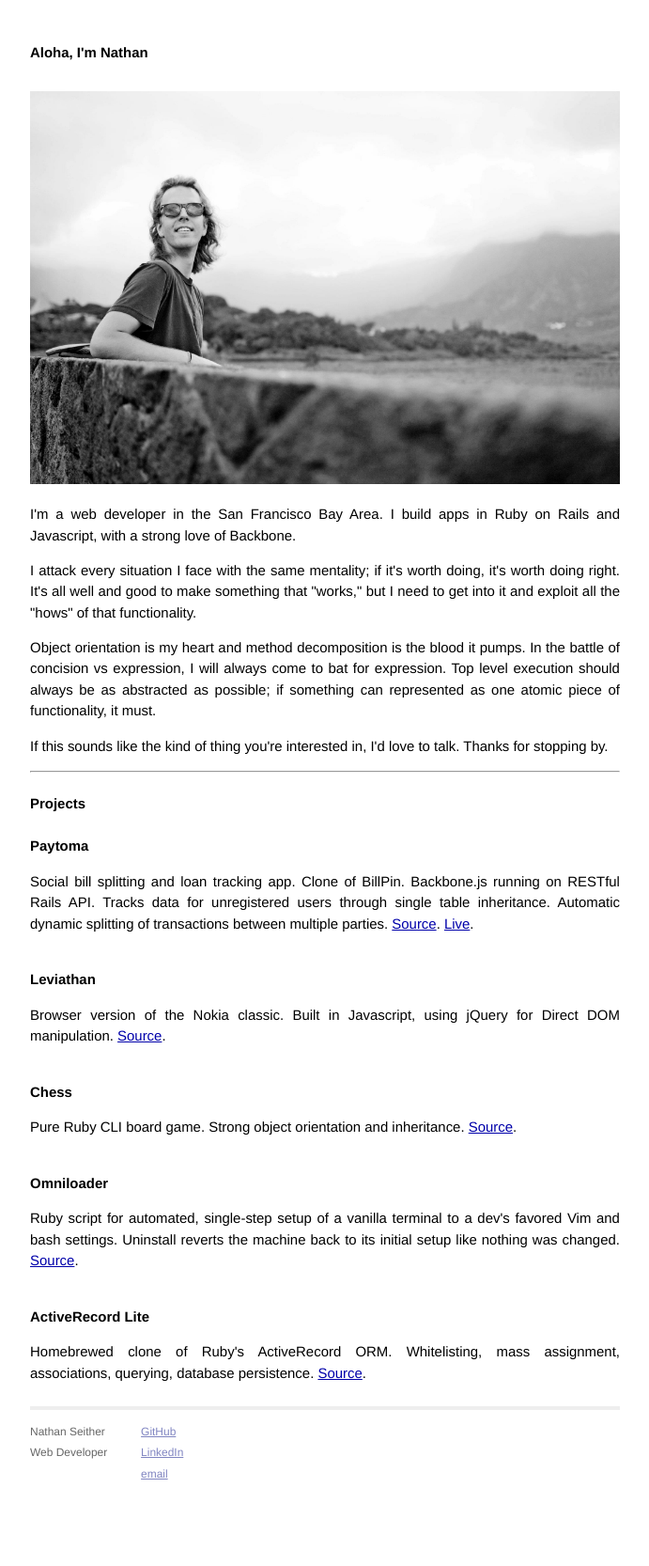
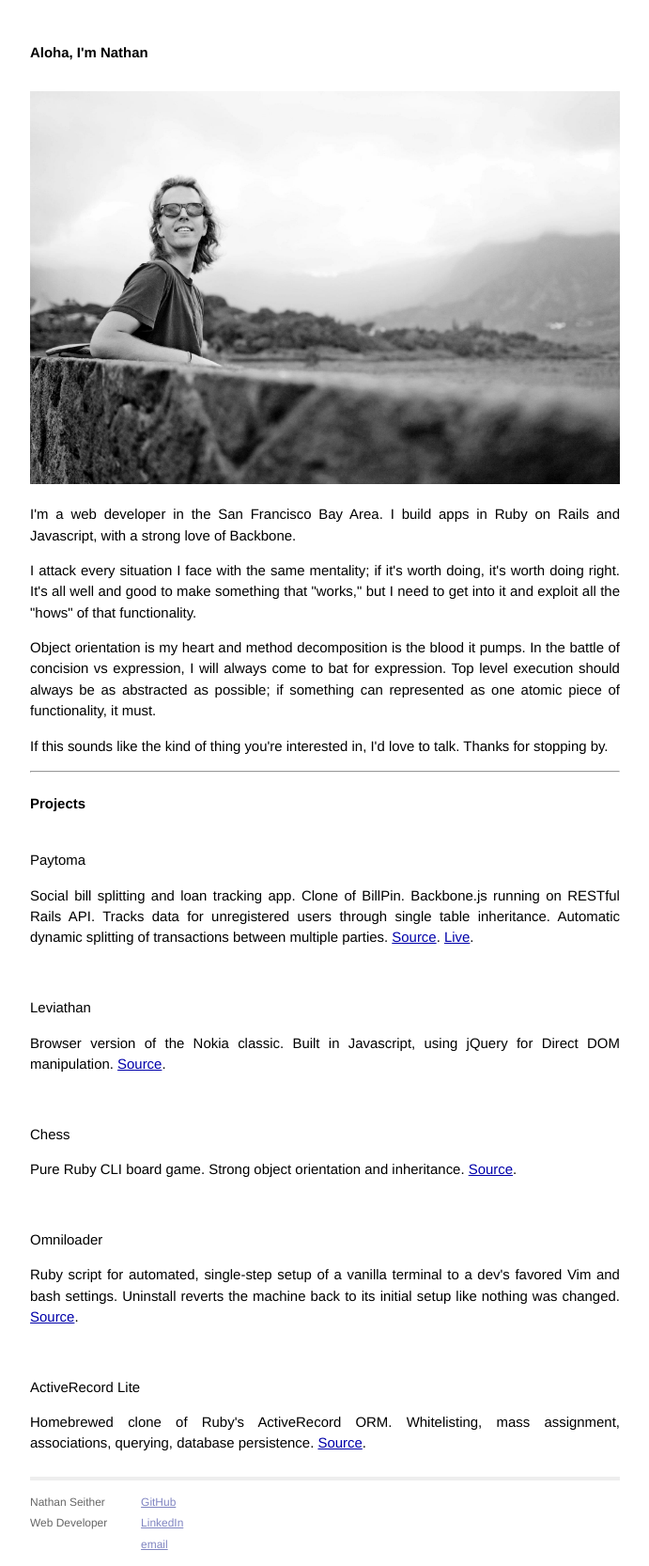
Before and after one commit to Supernats/Supernats.github.io, a Jekyll site: the page built from index.html, in a window 1280 px wide. Shown: the whole page at 94% size, without its empty margins (294-985 px from the left). Built offline with Jekyll 4.4.1, drawn with Linux system fonts in a browser that asks for light colours; Markdown is read by kramdown in place of the engine named in the settings; before the commit the page ends 1591 px from its top, so only the background shows below that.

Commit message:
this should break hard

```diff
--- a/index.html
+++ b/index.html
@@ -38,40 +38,40 @@ title: Nathan Seither
       Projects
     </h2>
     <br>
-    <h3 class="project-title">
+    <p class="project-title">
       Paytoma
-    </h3>
+    </p>
     <p class="project-text">
       Social bill splitting and loan tracking app. Clone of BillPin. Backbone.js running on RESTful Rails API. Tracks data for unregistered users through single table inheritance. Automatic dynamic splitting of transactions between multiple parties. <a href="https://github.com/supernats/bills-bills-bills">Source</a>. <a href="http://www.paytoma.com">Live</a>.
     </p>
     <br>
 
-    <h3 class="project-title">
+    <p class="project-title">
       Leviathan
-    </h3>
+    </p>
     <p class="project-text">
       Browser version of the Nokia classic. Built in Javascript, using jQuery for  Direct DOM manipulation. <a href="https://github.com/supernats/leviathan">Source</a>.
     </p>
     <br>
-    <h3 class="project-title">
+    <p class="project-title">
       Chess
-    </h3>
+    </p>
     <p class="project-text">
       Pure Ruby CLI board game. Strong object orientation and inheritance. <a href="https://github.com/supernats/chess">Source</a>.
     </p>
     <br>
 
-    <h3 class="project-title">
+    <p class="project-title">
       Omniloader
-    </h3>
+    </p>
     <p class="project-text">
       Ruby script for automated, single-step setup of a vanilla terminal to a dev's favored Vim and bash settings. Uninstall reverts the machine back to its initial setup like nothing was changed. <a href="https://github.com/supernats/omniloader">Source</a>.
     </p>
     <br>
 
-    <h3 class="project-title">
+    <p class="project-title">
       ActiveRecord Lite
-    </h3>
+    </p>
     <p class="project-text">
       Homebrewed clone of Ruby's ActiveRecord ORM. Whitelisting, mass assignment, associations, querying, database persistence. <a href="https://github.com/supernats/active_record_lite">Source</a>.
     </p>
```
